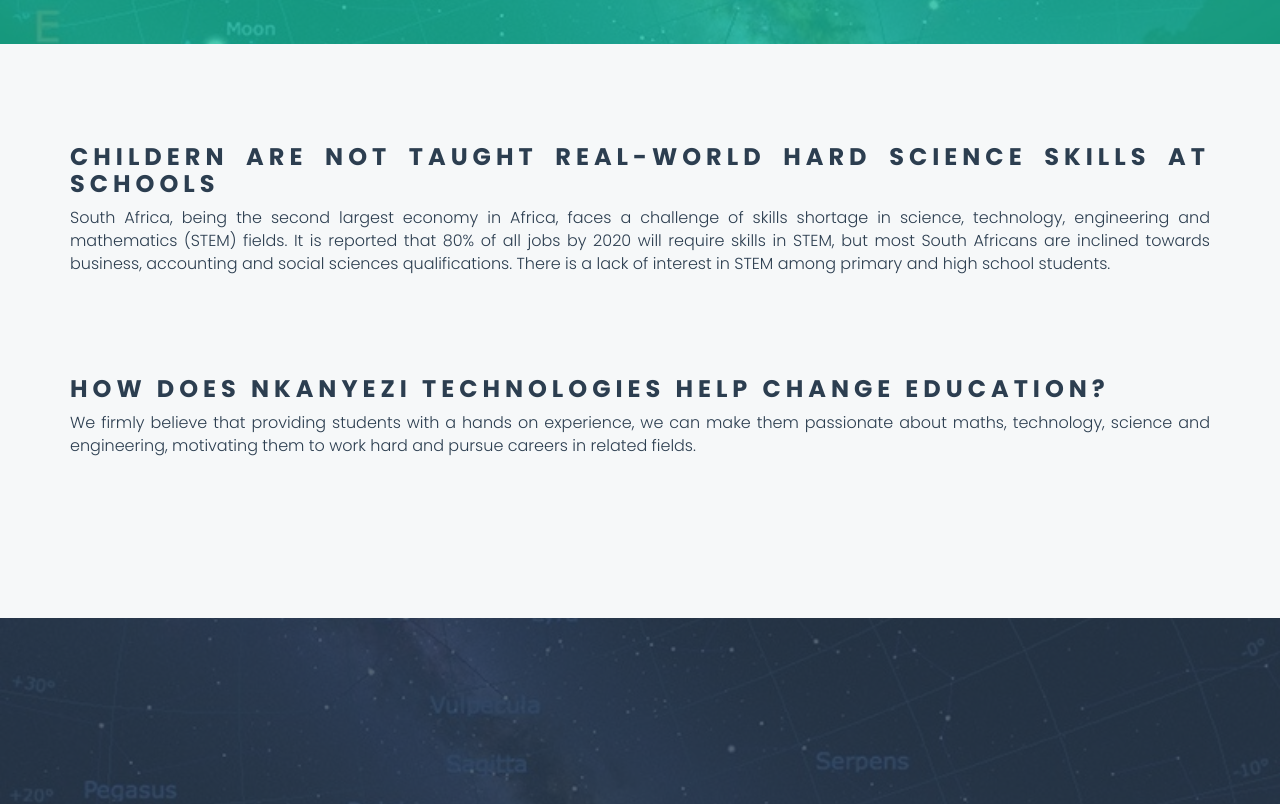
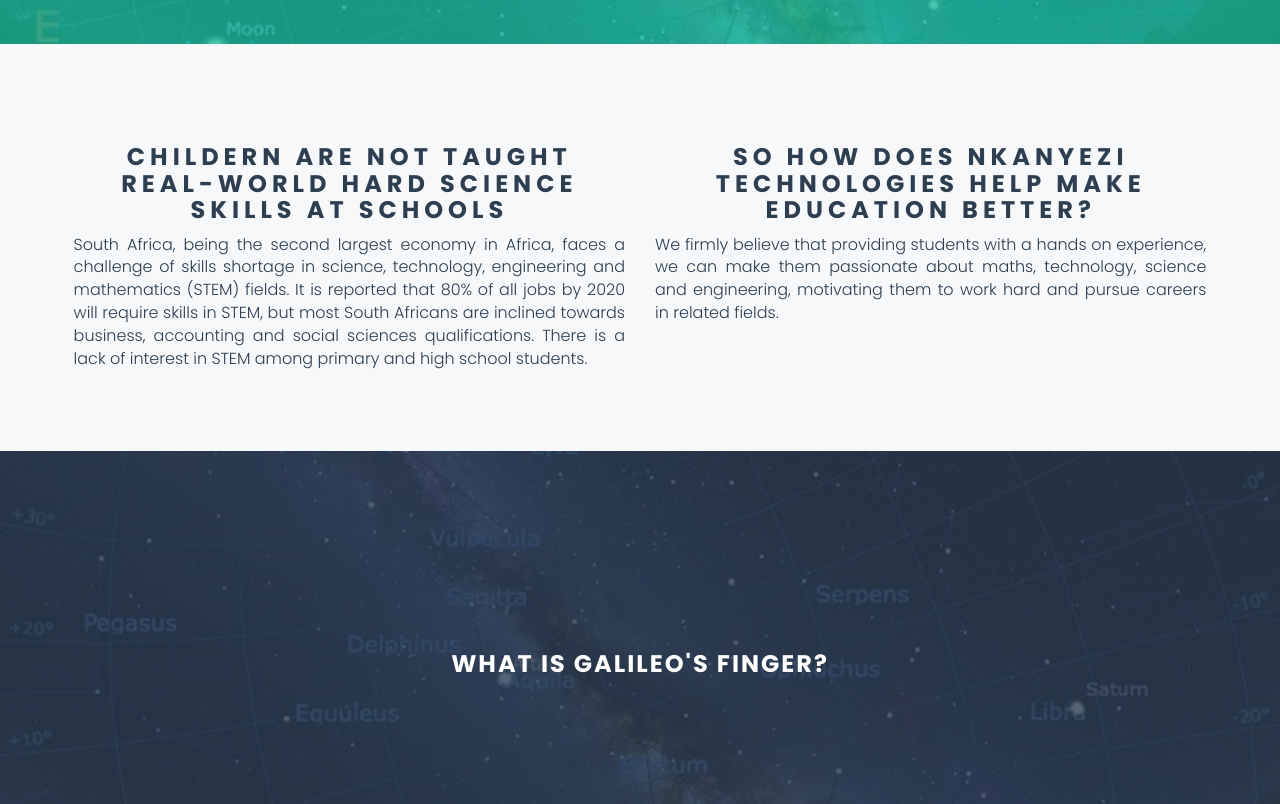
Before and after one commit to skhumatine/newventures, a plain HTML site: page index.html in a window 1280 px wide. Shown: the part 1997-2801 px from the top of the page. Drawn offline with nearby package versions, Linux system fonts and the light colour scheme.

Commit message:
Some UI updates: header centering. TODO: Text centering

```diff
--- a/index.html
+++ b/index.html
@@ -145,12 +145,15 @@
   		<!--/.section -->
 		<div class="section background-light">
 			<div class="container">
-				<h2 class="section-title">Childern are not taught real-world hard science skills at schools</h2>
-				<p class="section-description">South Africa, being the second largest economy in Africa, faces a challenge of skills shortage in science, technology, engineering and mathematics (STEM) fields. It is reported that 80% of all jobs by 2020 will require skills in STEM, but most South Africans are inclined towards business, accounting and social sciences qualifications. There is a lack of interest in STEM among primary and high school students. </p>
-			</div>
-			<div class="container">
-				<h2 class="section-title">How does Nkanyezi Technologies help change education?</h2>
-				<p class="section-description">We firmly believe that providing students with a hands on experience, we can make them passionate about maths, technology, science and engineering, motivating them to work hard and pursue careers in related fields.</p>
+				<div class="row">
+					<div class="col-md-6">
+						<h2 class="section-title">Childern are not taught real-world hard science skills at schools</h2>
+						<p class="section-description">South Africa, being the second largest economy in Africa, faces a challenge of skills shortage in science, technology, engineering and mathematics (STEM) fields. It is reported that 80% of all jobs by 2020 will require skills in STEM, but most South Africans are inclined towards business, accounting and social sciences qualifications. There is a lack of interest in STEM among primary and high school students. </p>
+					</div>
+					<div class="col-md-6">
+						<h2 class="section-title">So how does Nkanyezi Technologies help make education better?</h2>
+						<p class="section-description">We firmly believe that providing students with a hands on experience, we can make them passionate about maths, technology, science and engineering, motivating them to work hard and pursue careers in related fields.</p>
+					</div>
 			</div>
 		</div>
 
--- a/style.css
+++ b/style.css
@@ -273,6 +273,7 @@
     font-size: 24px;
     letter-spacing: 5px;
     margin-bottom: 80px;
+	text-align: center;
 }
 p.section-description {
 	font-weight: lighter;
```
